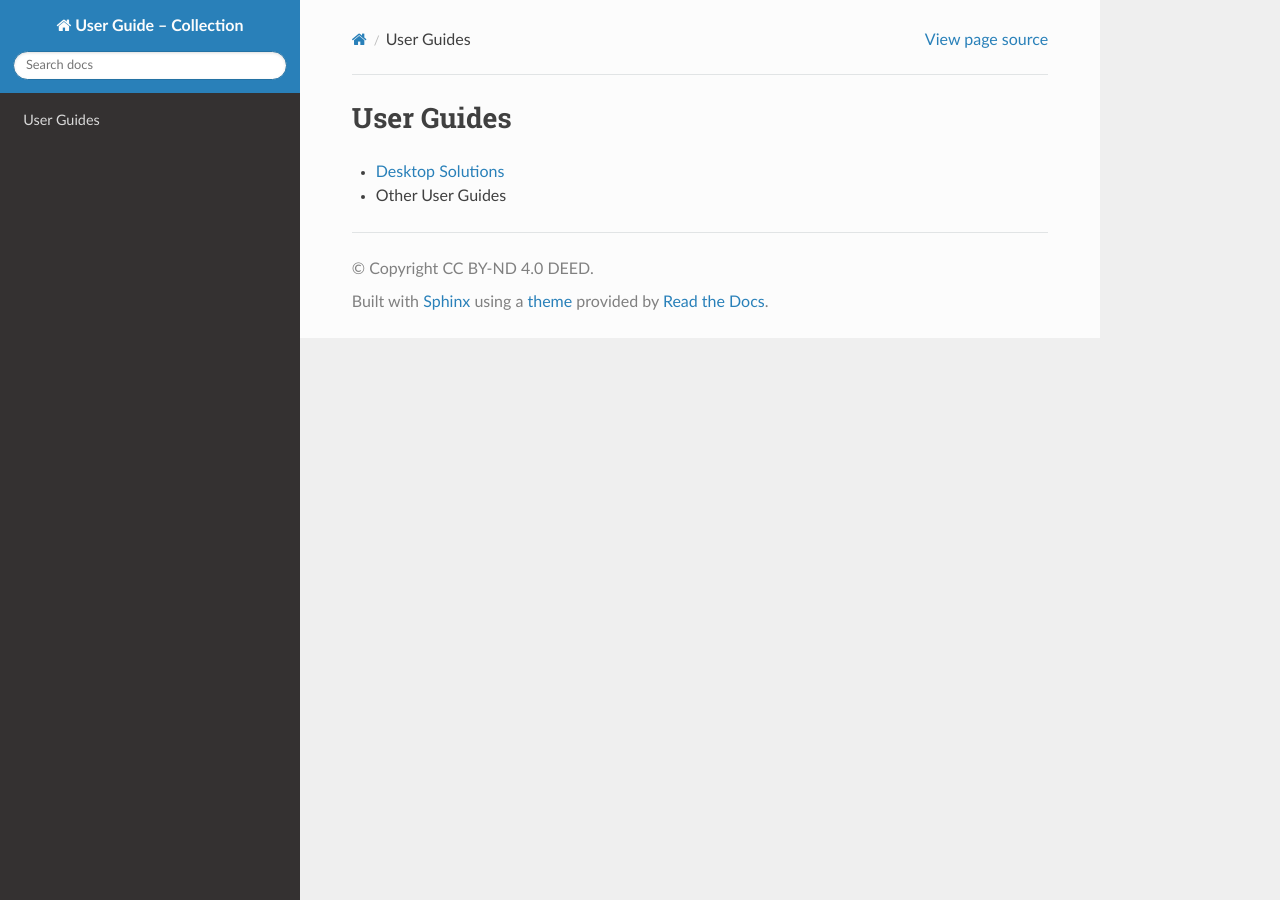
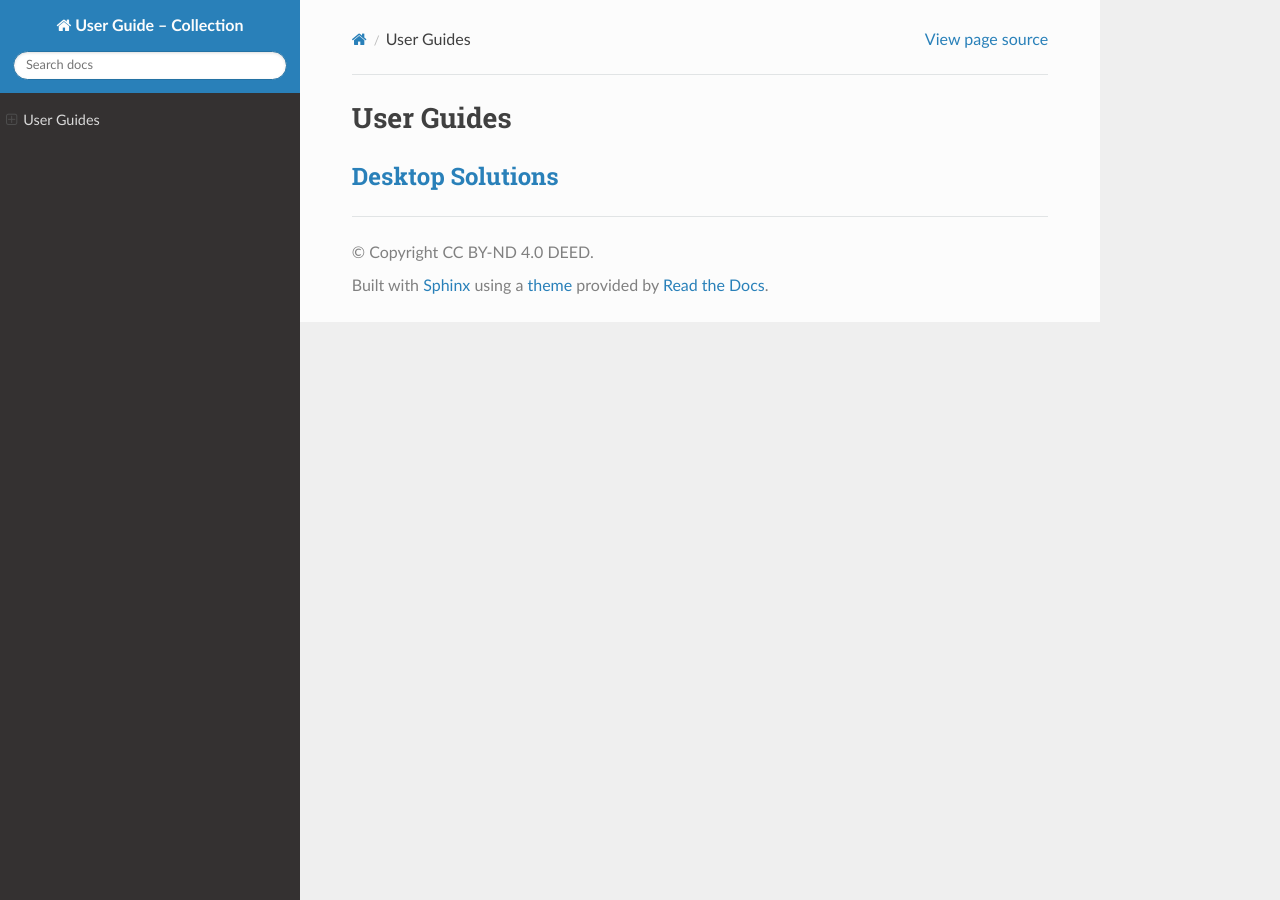
Before and after one commit to cronologic-de/ug_hub, a Sphinx documentation site: the page built from source/index.rst, in a window 1280 px wide. Built offline with Sphinx 7.4.7 and the Read the Docs theme 2.0.0, drawn with Linux system fonts in a browser that asks for light colours.

Commit message:
reformating

```diff
--- a/source/index.rst
+++ b/source/index.rst
@@ -1,5 +1,5 @@
 User Guides
 ===========
 
-- `Desktop Solutions <https://ug-hub.readthedocs.io/projects/tbt2pcie/en/latest/>`_
-- Other User Guides
+`Desktop Solutions <https://ug-hub.readthedocs.io/projects/tbt2pcie/en/latest/>`_
+---------------------------------------------------------------------------------
```
